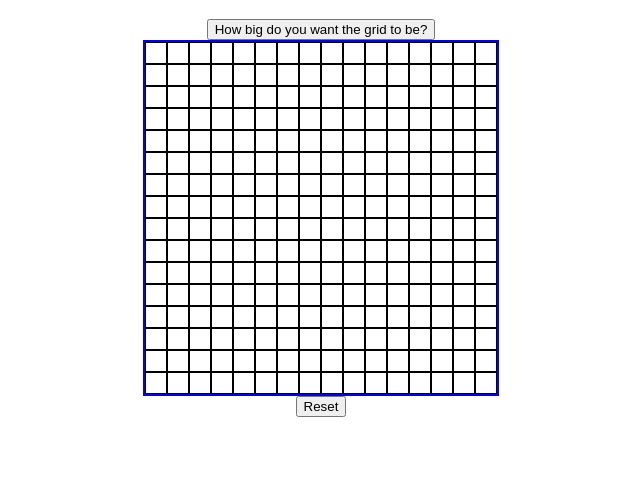
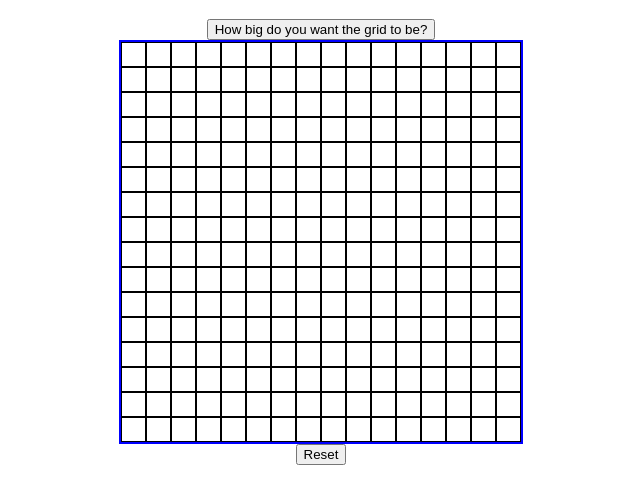
Before and after one commit to AmableAAristy/etch, a plain HTML site: page index.html in a window 1280 px wide. Both pictures are taken after a click on the button "Reset". Shown: the part 69-572 px from the top of the page, without its empty margins (319-959 px from the left). Drawn offline with Linux system fonts and the light colour scheme.

Commit message:
Finished.

```diff
--- a/learning.js
+++ b/learning.js
@@ -1,12 +1,12 @@
 const container= document.querySelector('#container');
 let gridSize = 16;
 function gridCreate(gridSize){
-for (let i = 0; i < gridSize; i++){
-    let row = document.createElement('div');
+    let divSize = 100 / gridSize;
+    for (let i = 0; i < gridSize; i++){
+        let row = document.createElement('div');
 
-    row.style.display = 'flex';
-    row.style.flexDirection = 'column';
-    // row.style.width = '10px'
+        row.style.display = 'flex';
+        row.style.width = '100%';
     container.appendChild(row);
 
     for (let j = 0; j < gridSize; j++){
@@ -14,9 +14,9 @@ for (let i = 0; i < gridSize; i++){
         div.style.borderColor = 'black';
         div.style.borderStyle = 'solid';
         div.style.borderWidth = '1px';
-        div.style.width = '20px';
-        div.style.height = '20px';
-        div.style.display.flex;
+        div.style.width = `${divSize}%`;
+
+        div.style.display = 'flex';
         row.appendChild(div);
 
 
@@ -27,9 +27,9 @@ for (let i = 0; i < gridSize; i++){
 gridCreate(gridSize);
 
 const size = document.querySelector('#araara');
-    size.addEventListener('click', () =>{
-        // alert('Choose a number and it shall be. Min:1 Max:100');
-         gridSize = prompt('Choose a number and it shall be. Min:1 Max:100');
+    size.addEventListener('click', () => {
+
+        gridSize = prompt('Choose a number and it shall be. Min:1 Max:100');
         if (gridSize > 100){
             gridSize = 100;
             alert('Defaulted to 100.')
@@ -52,3 +52,12 @@ const size = document.querySelector('#araara');
             div.remove();
         })
     }
+
+const reset = document.querySelector('#reset');
+    reset.addEventListener('click', () => {
+        const divs = container.querySelectorAll('div');
+        divs.forEach(div => {
+            div.style.backgroundColor = 'white';
+        })
+
+    })
--- a/style.css
+++ b/style.css
@@ -14,3 +14,7 @@
 h1{
     text-align: center;
 }
+#container{
+    width: 400px;
+    height: 400px;
+}
```
